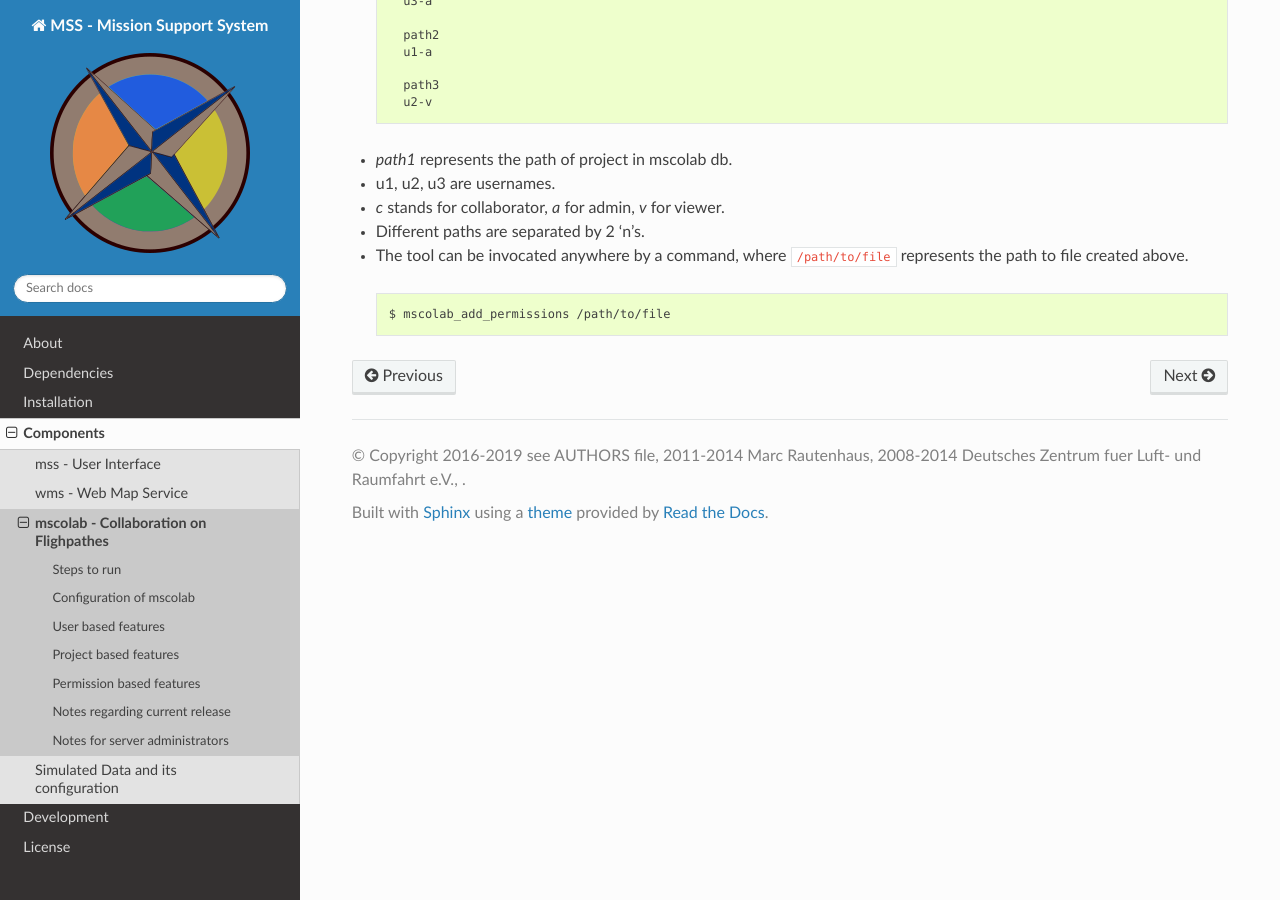
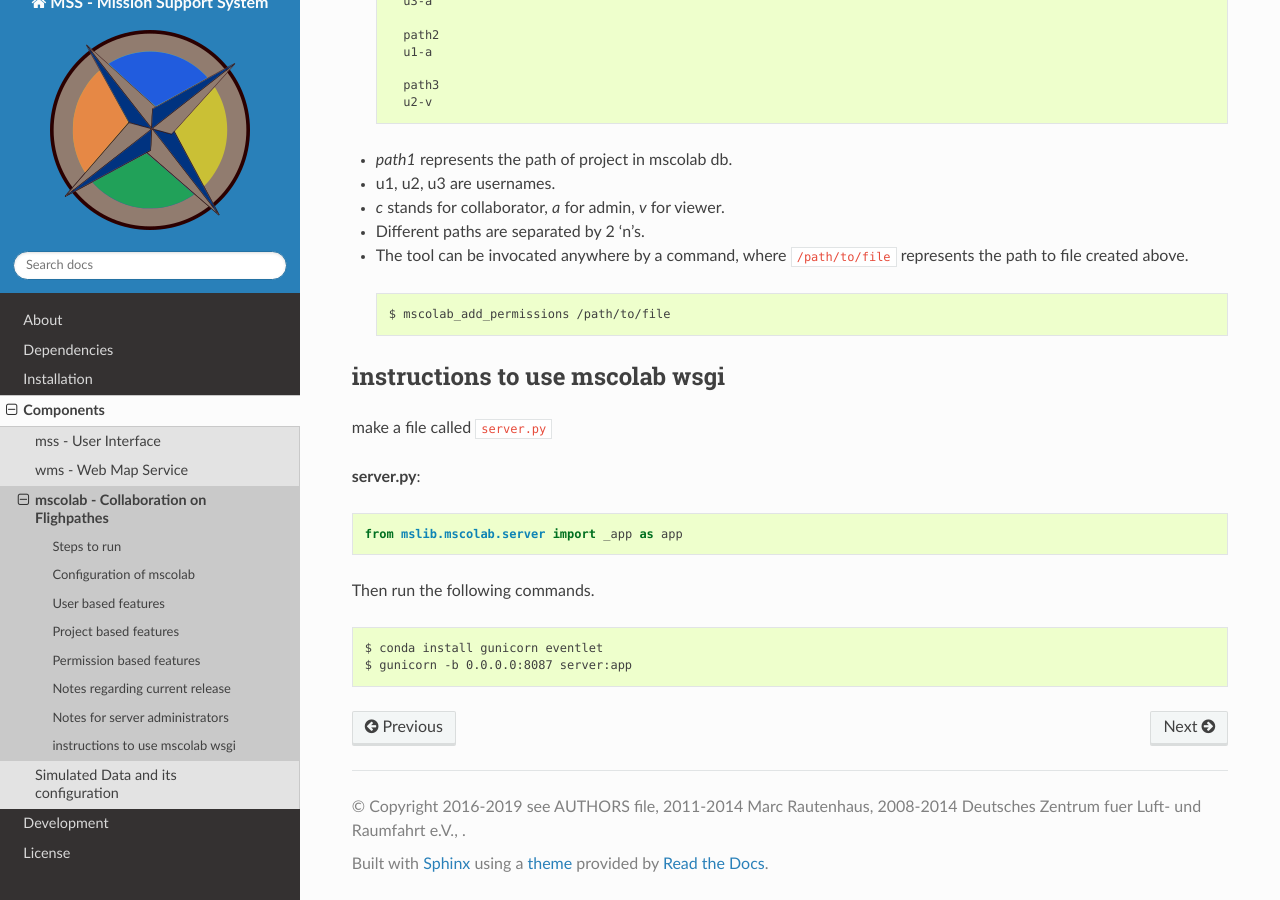
Before and after one commit to Open-MSS/MSS, a Sphinx documentation site: the page built from docs/mscolab.rst, in a window 1280 px wide and 900 px high, scrolled down 2034 px. Built offline with Sphinx 7.4.7 and the Read the Docs theme 2.0.0, drawn with Linux system fonts in a browser that asks for light colours; the version number could not be read and is left out.

Commit message:
Add documentation for mscolab wsgi usage

```diff
--- a/docs/mscolab.rst
+++ b/docs/mscolab.rst
@@ -93,3 +93,17 @@ installation of mss, :code:`mscolab_add_permissions`. It's usage is as follows
  .. code-block:: text
 
   $ mscolab_add_permissions /path/to/file
+
+instructions to use mscolab wsgi
+~~~~~~~~~~~~~~~~~~~~~~~~~~~~~~~~
+
+make a file called :code:`server.py`
+
+**server.py**::
+
+  from mslib.mscolab.server import _app as app
+
+Then run the following commands. ::
+
+  $ conda install gunicorn eventlet
+  $ gunicorn -b 0.0.0.0:8087 server:app
```
